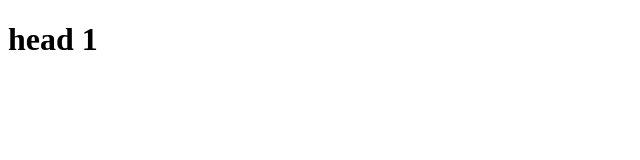
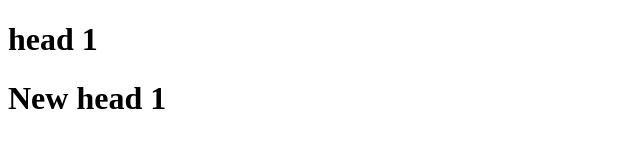
Before and after one commit to patel-priyesh/Lecture_Git, a plain HTML site: page index.html in a window 1280 px wide. Shown: the whole page, without its empty margins (0-640 px from the left). Drawn offline with Linux system fonts and the light colour scheme.

Commit message:
css added

```diff
--- a/index.html
+++ b/index.html
@@ -8,6 +8,7 @@
 <body>
 
     <h1>head 1</h1>
+    <h1>New head 1</h1>
 
 </body>
 </html>
--- /dev/null
+++ b/style.css
@@ -0,0 +1,3 @@
+*{
+
+}
```
